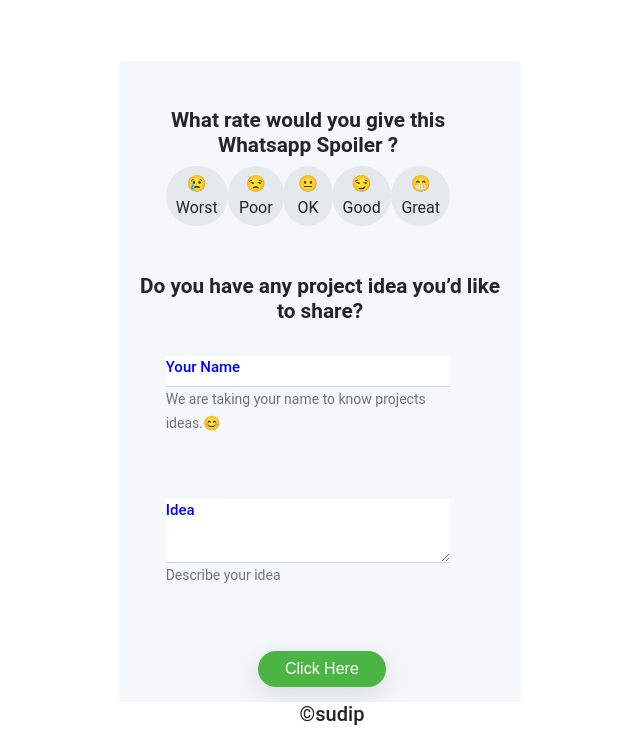
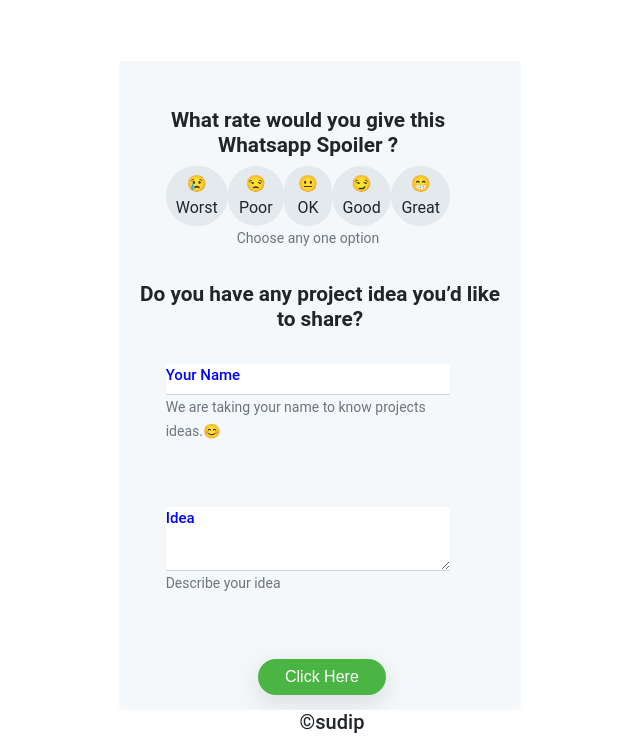
Before and after one commit to iconicsudip/Whatsapp-Spoilers, a plain HTML site: page spoiler.html in a window 1280 px wide. Shown: the part 1068-1810 px from the top of the page, without its empty margins (308-948 px from the left). Drawn offline with nearby package versions, Linux system fonts and the light colour scheme; some packages are replaced by stand-ins of ours; no server answers; a script that the page names is missing.

Commit message:
visitors counter and feedbackform added

```diff
--- a/spoiler.html
+++ b/spoiler.html
@@ -107,6 +107,9 @@
                                             <span class="feedback_rating" style="text-align: center;" data-rate="4">😏 Good</span>
                                             <span class="feedback_rating" style="text-align: center;" data-rate="5">😁 Great</span>
                                         </div>
+                                        <div style="text-align: center;">
+                                            <small class="form-text text-right text-muted">Choose any one option</small>
+                                        </div>
                                         <div class="feedback-n">
                                         </div>
                                     </div>
--- a/total.css
+++ b/total.css
@@ -157,7 +157,6 @@
     border-radius: 100px;
   }
   .feedback-n {
-    margin-top: 1rem;
     transition: all 200ms ease-in-out;
   }
   .feedback_notice {
```
